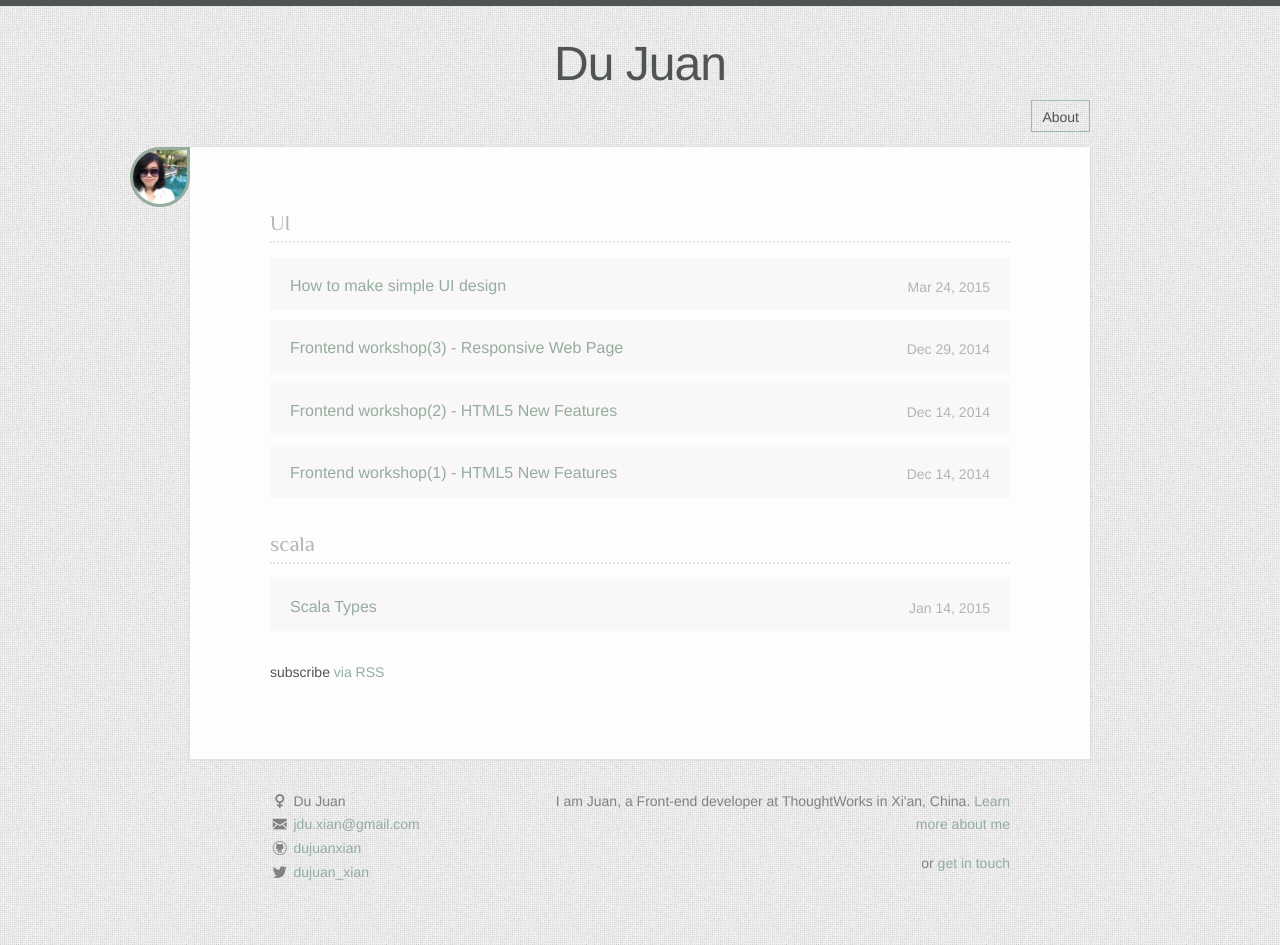
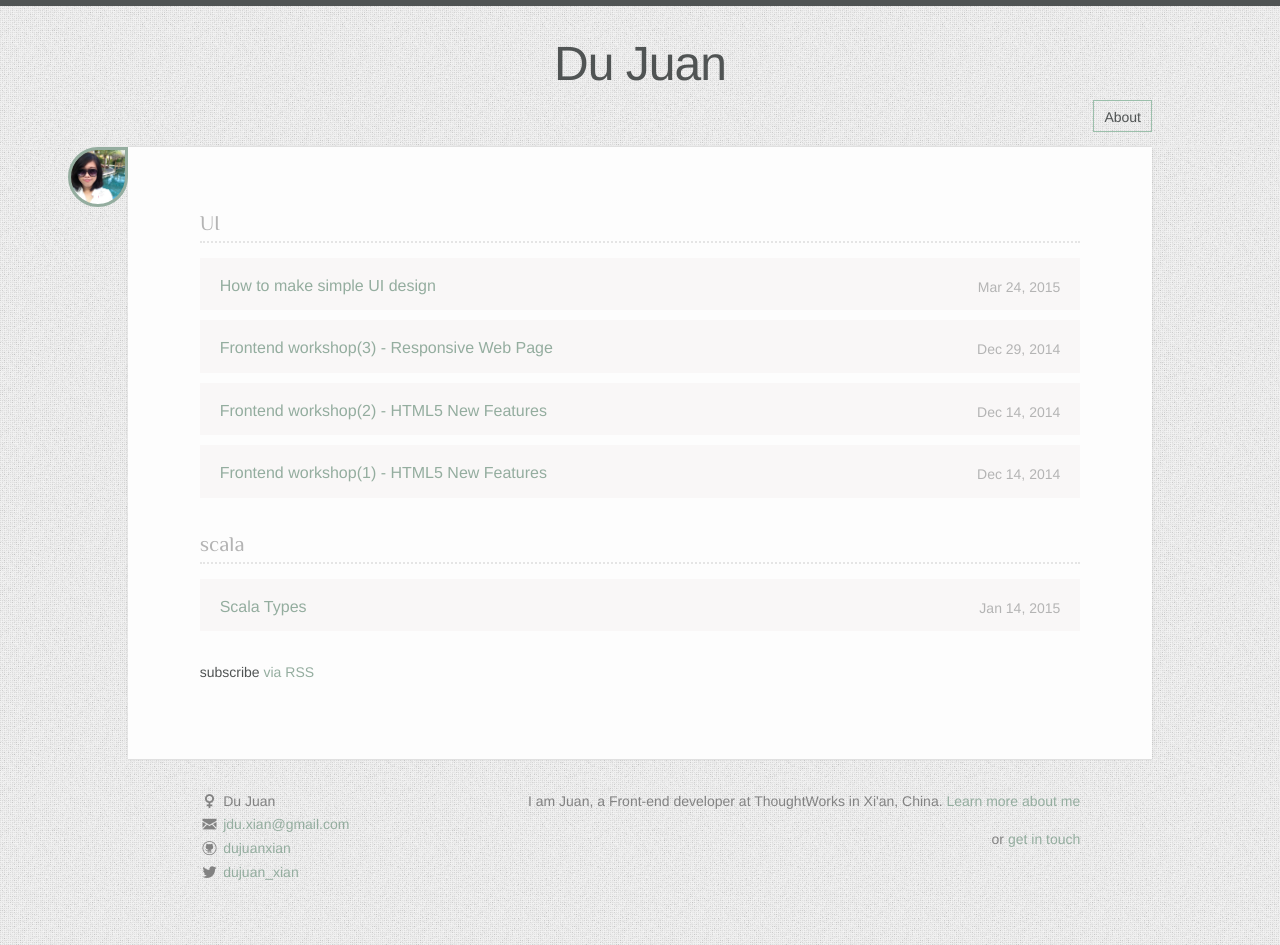
Before and after one commit to dujuanxian/dujuanxian.github.com, a Jekyll site: the page built from index.html, in a window 1280 px wide. Built offline with Jekyll 4.4.1, drawn with Linux system fonts in a browser that asks for light colours; some web fonts are replaced; comment, search, counter and statistics services are not loaded.

Commit message:
make the site fluid

```diff
--- a/_includes/footer.html
+++ b/_includes/footer.html
@@ -1,6 +1,6 @@
 <footer class="site-footer">
 
-  <div class="wrapper">
+  <div class="content-wrapper">
 
     <div class="footer-col-wrapper">
       <div class="footer-col  footer-col-1">
--- a/_layouts/default.html
+++ b/_layouts/default.html
@@ -9,7 +9,7 @@
 
     <div class="page-content">
       <a href="/about" class="logo"></a>
-      <div class="wrapper">
+      <div class="content-wrapper">
         {{ content }}
       </div>
     </div>
--- a/_sass/_base.scss
+++ b/_sass/_base.scss
@@ -155,21 +155,13 @@ pre {
 /**
  * Wrapper
  */
-.wrapper {
-    max-width: -webkit-calc(#{$content-width} - (#{$spacing-unit} * 2));
-    max-width:         calc(#{$content-width} - (#{$spacing-unit} * 2));
+.content-wrapper {
     margin-right: auto;
     margin-left: auto;
-    padding-right: $spacing-unit;
-    padding-left: $spacing-unit;
+    padding-right: 7%;
+    padding-left: 7%;
+    width: 86%;
     @extend %clearfix;
-
-    @include media-query($on-laptop) {
-        max-width: -webkit-calc(#{$content-width} - (#{$spacing-unit}));
-        max-width:         calc(#{$content-width} - (#{$spacing-unit}));
-        padding-right: $spacing-unit / 2;
-        padding-left: $spacing-unit / 2;
-    }
 }
 
 
@@ -208,11 +200,11 @@ pre {
 
 .page-content {
     padding: 30px+$spacing-unit 0;
-    width: 900px;
     margin: 0 auto;
     background: #fdfdfd;
-    box-shadow: 0 0 3px 0 rgba(0,0,0,.1);
+    box-shadow: 0 0 3px 0 rgba(0, 0, 0, 0.1);
     position: relative;
+    width: 80%;
     .logo {
         content: " ";
         position: absolute;
--- a/_sass/_footer.scss
+++ b/_sass/_footer.scss
@@ -7,6 +7,8 @@
   line-height: 1.7em;
   font-size: $small-font-size;
   color: $grey-color;
+  width: 80%;
+  margin: 0 auto;
 }
 
 .contact-list {
--- a/_sass/_header.scss
+++ b/_sass/_header.scss
@@ -8,7 +8,7 @@
   // Positioning context for the mobile navigation icon
   position: relative;
   margin: 0 auto;
-  width: 900px;
+  width: 100%;
 }
 
 .site-title {
@@ -29,7 +29,9 @@
 }
 
 .site-nav {
-  float: right;
+  width: 80%;
+  margin: 0 auto;
+  text-align: right;
   line-height: 50px;
 
   .menu-icon {
```
